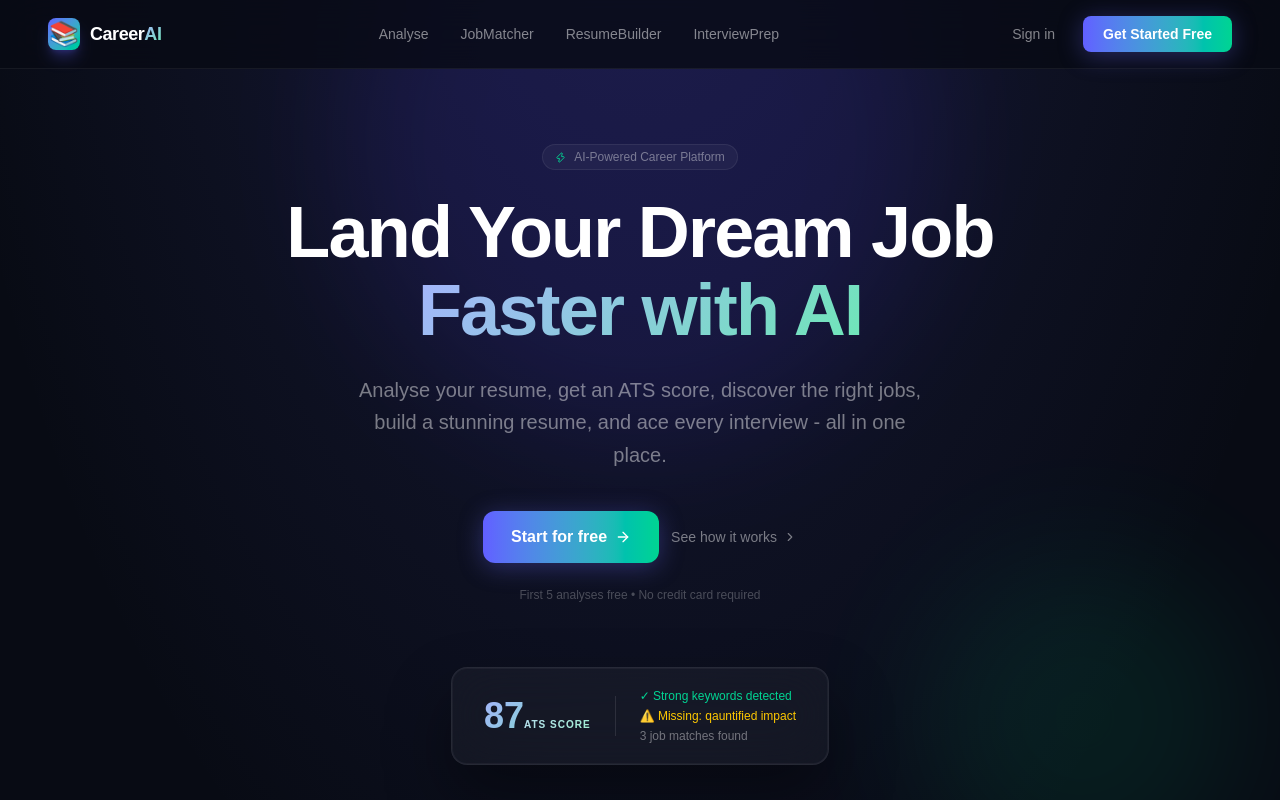
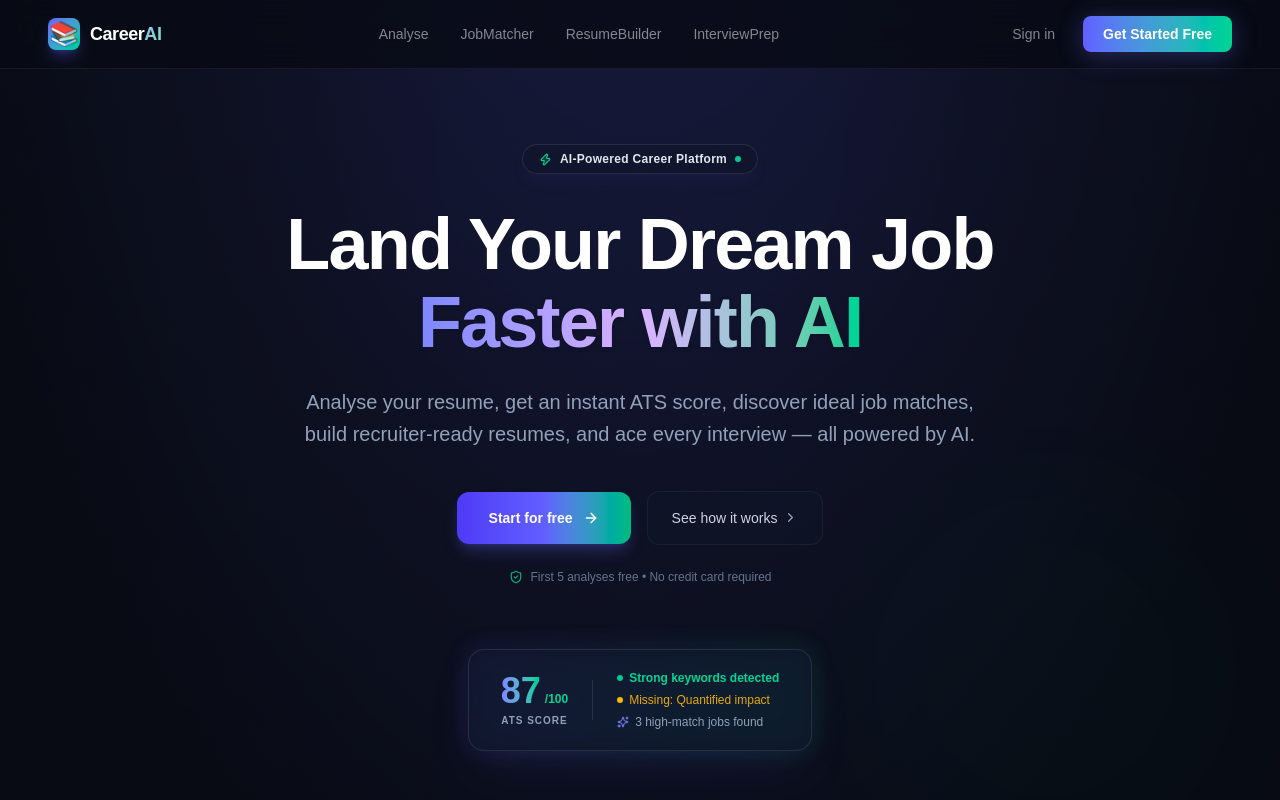
Before and after one commit to cod-op/AI-Powered-Career-Assistant-, a React (Vite) app in the folder frontend/: page / in a window 1280 px wide. Shown: the top 800 px of the page. Built offline with nearby package versions, Linux system fonts and the light colour scheme.

Commit message:
Upgrade Hero component

```diff
--- a/frontend/src/components/Hero.tsx
+++ b/frontend/src/components/Hero.tsx
@@ -1,97 +1,108 @@
-import { ArrowRight, ChevronRight, Zap } from "lucide-react";
+import { ArrowRight, ChevronRight, ShieldCheck, Sparkles, Zap } from "lucide-react";
 import { Link } from "react-router-dom";
 import { useAppData } from "../context/AppContext";
 
 function Hero() {
   const { isAuth } = useAppData();
+
   return (
-    <section className="relative pt-36 pb-28 px-6 flex flex-col items-center text-center overflow-hidden">
+    <section className="relative pt-36 pb-28 px-6 flex flex-col items-center text-center overflow-hidden select-none">
       <div
-        className="orb w-150 h-150 bg-indigo-600 -top-40 left-1/2 -translate-x-1/2"
-        style={{ opacity: 0.12 }}
+        className="orb w-150 h-150 bg-indigo-600/15 -top-40 left-1/2 -translate-x-1/2 blur-3xl pointer-events-none"
       />
       <div
-        className="orb w-80 h-80 bg-emerald-500 bottom-0 right-10"
-        style={{ opacity: 0.1 }}
+        className="orb w-96 h-96 bg-emerald-500/10 bottom-0 right-10 blur-3xl pointer-events-none"
       />
 
-      <div className="inline-flex items-center gap-2 feature-pill mb-6 animate-fade-in">
-        <Zap size={11} className="text-emerald-400" />
-        <span>AI-Powered Career Platform</span>
+      <div className="inline-flex items-center gap-2 px-4 py-1.5 rounded-full bg-slate-900/60 border border-white/10 backdrop-blur-xl shadow-lg shadow-indigo-500/5 mb-8 animate-fade-in hover:border-indigo-500/40 transition-colors cursor-default">
+        <Zap size={13} className="text-emerald-400 fill-emerald-400/20" />
+        <span className="text-xs font-semibold tracking-wide text-slate-200">
+          AI-Powered Career Platform
+        </span>
+        <span className="flex h-1.5 w-1.5 rounded-full bg-emerald-400 animate-pulse" />
       </div>
 
       <h1
-        className="text-4xl md:text-6xl lg:text-7xl font-extrabold leading-[1.08] tracking-tight max-w-4xl mb-6 animate-slide-up"
+        className="text-4xl md:text-6xl lg:text-7xl font-extrabold leading-[1.08] tracking-tight max-w-4xl mb-6 animate-slide-up text-white"
         style={{ fontFamily: "'Syne', sans-serif" }}
       >
-        Land Your Dream Job
+        Land Your Dream Job{" "}
         <br />
-        <span className="text-gradient">Faster with AI</span>
+        <span className="bg-gradient-to-r from-indigo-400 via-purple-300 to-emerald-400 bg-clip-text text-transparent drop-shadow-sm">
+          Faster with AI
+        </span>
       </h1>
+
       <p
-        className="text-white/45 text-lg md:text-xl max-w-xl leading-relaxed mb-10 animate-slide-up"
+        className="text-slate-400 text-lg md:text-xl max-w-2xl leading-relaxed mb-10 animate-slide-up font-normal"
         style={{ animationDelay: "0.1s" }}
       >
-        Analyse your resume, get an ATS score, discover the right jobs, build a
-        stunning resume, and ace every interview - all in one place.
+        Analyse your resume, get an instant ATS score, discover ideal job matches, build recruiter-ready resumes, and ace every interview — all powered by AI.
       </p>
 
       <div
-        className="flex flex-col sm:flex-row items-center gap-3 animate-slide-up"
+        className="flex flex-col sm:flex-row items-center gap-4 animate-slide-up"
         style={{ animationDelay: "0.2s" }}
       >
         <Link
           to={isAuth ? "/jobmatcher" : "/login"}
-          className="btn-primary px-7 py-3.5 rounded-xl text-base font-semibold"
+          className="group relative inline-flex items-center justify-center gap-2.5 px-8 py-4 rounded-xl text-sm font-semibold text-white bg-gradient-to-r from-indigo-600 via-indigo-500 to-emerald-500 hover:from-indigo-500 hover:to-emerald-400 shadow-lg shadow-indigo-500/25 hover:shadow-indigo-500/40 transition-all duration-300 transform hover:-translate-y-0.5 active:translate-y-0"
         >
-          {isAuth ? (
-            <p className="flex items-center gap-2">
-              Find Best Job <ArrowRight size={16} />
-            </p>
-          ) : (
-            <p className="flex items-center gap-2">
-              Start for free <ArrowRight size={16} />
-            </p>
-          )}
+          <span>{isAuth ? "Find Best Job" : "Start for free"}</span>
+          <ArrowRight size={16} className="group-hover:translate-x-1 transition-transform" />
         </Link>
+
         <a
           href="#features"
-          className="text-sm text-white/45 hover:text-white transition-colors flex items-center gap-1.5"
+          className="inline-flex items-center gap-1.5 px-6 py-4 rounded-xl text-sm font-medium text-slate-300 hover:text-white bg-slate-900/40 hover:bg-slate-800/60 border border-white/5 hover:border-white/10 backdrop-blur-md transition-all duration-200"
         >
-          See how it works <ChevronRight size={14} />
+          See how it works <ChevronRight size={15} className="text-slate-400" />
         </a>
       </div>
 
-      <p className="text-white/25 text-xs mt-6">
-        First 5 analyses free • No credit card required
-      </p>
+      <div className="flex items-center gap-2 text-slate-500 text-xs font-medium mt-6">
+        <ShieldCheck size={14} className="text-emerald-400/80" />
+        <span>First 5 analyses free • No credit card required</span>
+      </div>
 
       <div
-        className="mt-16 glass-card px-8 py-5 flex items-center gap-6 animate-slide-up"
+        className="mt-16 relative group animate-slide-up"
         style={{ animationDelay: "0.3s" }}
       >
+        <div className="absolute -inset-0.5 bg-gradient-to-r from-indigo-500/20 to-emerald-500/20 rounded-2xl blur-md opacity-75 group-hover:opacity-100 transition duration-500 pointer-events-none" />
+
+        <div className="relative px-8 py-5 rounded-2xl bg-slate-900/80 border border-white/10 backdrop-blur-xl shadow-2xl shadow-indigo-500/10 flex flex-col sm:flex-row items-center gap-6">
           <div className="flex flex-col items-center">
+            <div className="flex items-baseline gap-1">
               <span
-            className="text-4xl font-black text-gradient"
+                className="text-4xl font-black bg-gradient-to-r from-indigo-400 to-emerald-400 bg-clip-text text-transparent"
                 style={{ fontFamily: "'Syne', sans-serif" }}
               >
                 87
-            <span className="text-[10px] text-white/35 uppercase tracking-widest">
+              </span>
+              <span className="text-xs font-bold text-emerald-400">/100</span>
+            </div>
+            <span className="text-[10px] text-slate-400 font-semibold uppercase tracking-widest mt-0.5">
               ATS Score
             </span>
+          </div>
+
+          <div className="hidden sm:block h-10 w-px bg-white/10" />
+
+          <div className="flex flex-col gap-1.5 text-left text-xs">
+            <span className="text-emerald-400 font-semibold flex items-center gap-1.5">
+              <span className="w-1.5 h-1.5 rounded-full bg-emerald-400 animate-pulse" />
+              Strong keywords detected
+            </span>
+            <span className="text-amber-400/90 font-medium flex items-center gap-1.5">
+              <span className="w-1.5 h-1.5 rounded-full bg-amber-400" />
+              Missing: Quantified impact
+            </span>
+            <span className="text-slate-400 font-medium flex items-center gap-1.5">
+              <Sparkles size={12} className="text-indigo-400" />
+              3 high-match jobs found
             </span>
           </div>
-        <div className="h-10 w-px bg-white/10" />
-        <div className="flex flex-col gap-1 text-left">
-          <span className="text-xs text-emerald-400 font-medium">
-            ✓ Strong keywords detected
-          </span>
-          <span className="text-xs text-yellow-400 font-medium">
-            ⚠️ Missing: qauntified impact
-          </span>
-          <span className="text-xs text-white/40 font-medium">
-            3 job matches found
-          </span>
         </div>
       </div>
     </section>
```
Lines whose indentation alone changed are shown as unchanged.
